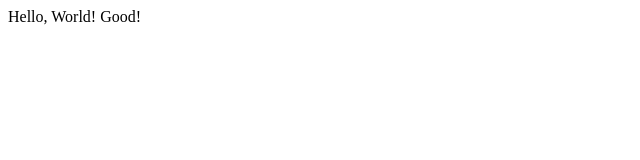
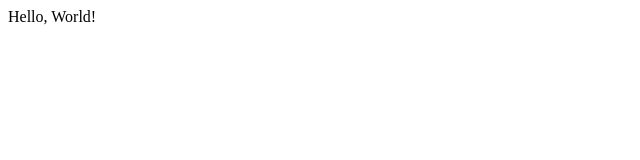
Before and after one commit to bmandrakes/Lecture0, a plain HTML site: page Hello.html in a window 1280 px wide. Shown: the full height of the page, 0-640 px from the left. Drawn offline with Linux system fonts and the light colour scheme.

Commit message:
Update Hello.html

```diff
--- a/Hello.html
+++ b/Hello.html
@@ -6,7 +6,7 @@
 </head>
 <body>
 
-	Hello, World! Good!
+	Hello, World!
 
 </body>
 </html>
```
